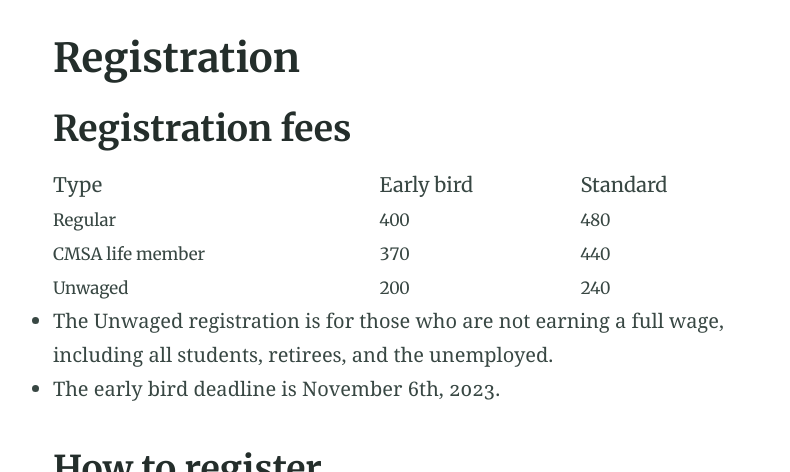
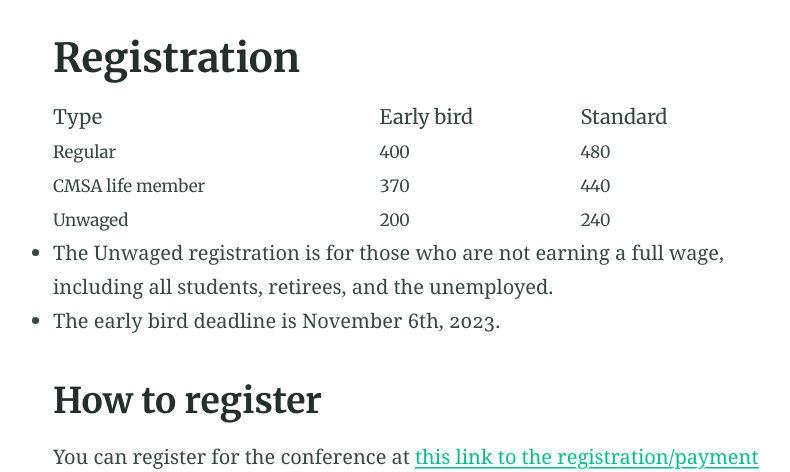
Before and after one commit to 45ACC/45ACC.github.io, a Jekyll site: the page built from registration.md, in a window 1280 px wide and 900 px high, cut to the strip 428-900 px from the top of the window. Shown: the whole strip, without its empty margins (230-1020 px from the left). Built offline with Jekyll 4.4.1, drawn with Linux system fonts in a browser that asks for light colours.

Commit message:
Update registration.md

```diff
--- a/registration.md
+++ b/registration.md
@@ -1,14 +1,11 @@
 ---
 title: Registration
 feature_text: |
-   # <span style="color:white">Registration</span>
+   # <span style="color:black">Registration</span>
 feature_image: "https://picsum.photos/2560/600?image=873"
 excerpt: "Registration page"
 aside: false
 ---
-
-
-## Registration fees
 
 | Type | Early bird | Standard |
 | :--- | :--- | :--- |
```
